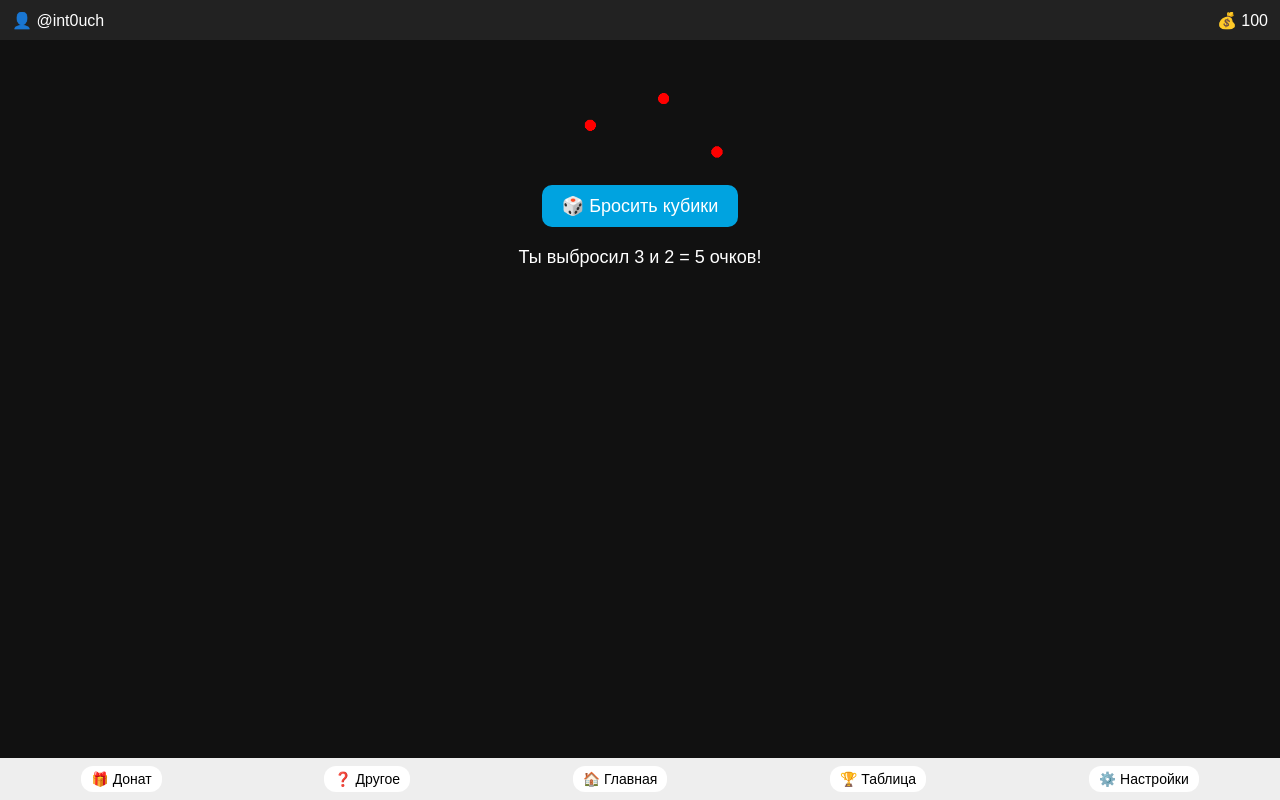
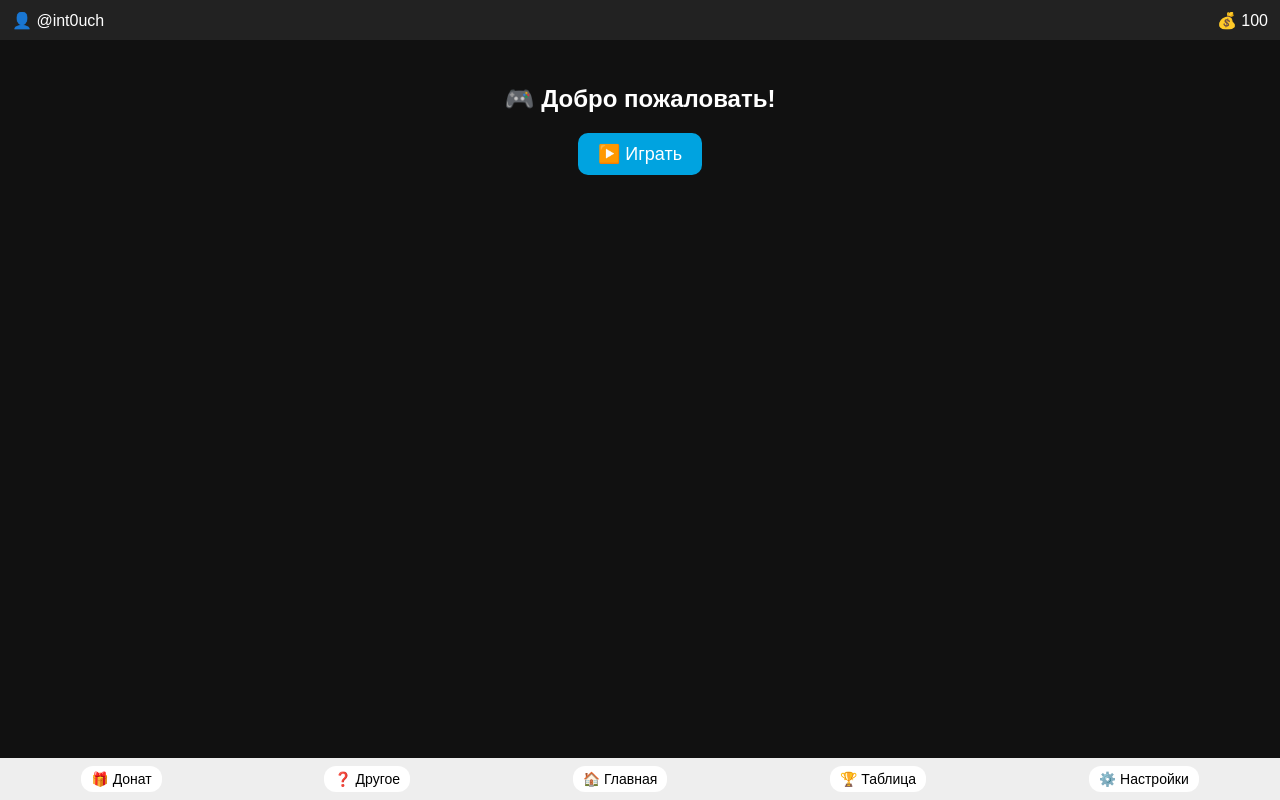
Before and after one commit to n0thrax/telegram-game-webapp, a plain HTML site: page index.html in a window 1280 px wide. Drawn offline with Linux system fonts and the light colour scheme.

Commit message:
Update index.html

```diff
--- a/index.html
+++ b/index.html
@@ -74,7 +74,7 @@
       transition: transform 0.3s ease;
     }
 
-    #rollButton {
+    #rollButton, .play-button {
       font-size: 18px;
       padding: 10px 20px;
       background: #00a3e0;
@@ -104,7 +104,12 @@
     <span id="balance">💰 100</span>
   </div>
 
-  <div id="gameScreen" class="screen active">
+  <div id="mainScreen" class="screen active">
+    <h2>🎮 Добро пожаловать!</h2>
+    <button class="play-button" onclick="switchScreen('gameScreen')">▶️ Играть</button>
+  </div>
+
+  <div id="gameScreen" class="screen">
     <div id="diceContainer">
       <img id="dice1" class="dice" src="images/dice1.png" />
       <img id="dice2" class="dice" src="images/dice2.png" />
@@ -125,7 +130,7 @@
   <footer>
     <button>🎁 Донат</button>
     <button>❓ Другое</button>
-    <button onclick="switchScreen('gameScreen')">🏠 Главная</button>
+    <button onclick="switchScreen('mainScreen')">🏠 Главная</button>
     <button onclick="switchScreen('leaderboard')">🏆 Таблица</button>
     <button>⚙️ Настройки</button>
   </footer>
@@ -143,7 +148,7 @@
       d1.classList.remove('animate');
       d2.classList.remove('animate');
 
-      void d1.offsetWidth; // trigger reflow
+      void d1.offsetWidth;
       void d2.offsetWidth;
 
       d1.src = 'images/dice' + dice1 + '.png';
```
